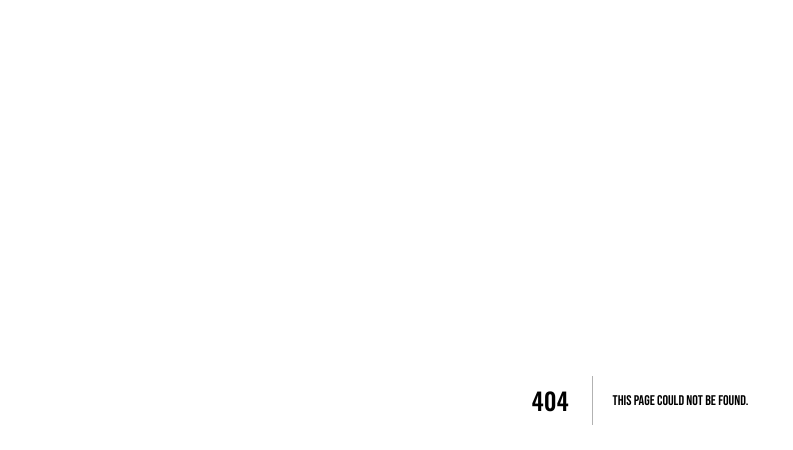
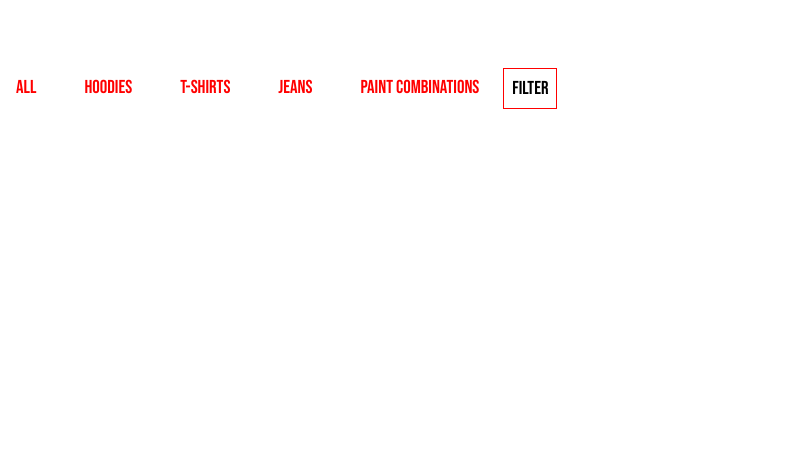
Before and after one commit to matolres/nila-c, a Next.js app: page /shop in a window 1280 px wide. Before the commit this address had no page. Shown: the top 450 px of the page, without its empty margins (0-793 px from the left). Built offline with nearby package versions, Linux system fonts and the light colour scheme; a web font is replaced by a local one.

Commit message:
starting shop page + menu color change

```diff
--- a/src/app/components/menu.jsx
+++ b/src/app/components/menu.jsx
@@ -1,6 +1,6 @@
 "use client"
 import styles from "@/app/css/menu.module.scss"
-import { useState, useEffect } from "react";
+import { useState} from "react";
 import Link from "next/link";
 import gsap from "gsap";
 import { useGSAP } from "@gsap/react";
@@ -20,12 +20,21 @@ export default function Menu() {
 
         if (isOpen) {
         gsap.from(".item-text",{
-            y: 15,
-            clipPath: 'polygon(0 100%, 100% 100%, 100% 100%, 0% 100%)',
-            stagger: 0.03,
-            delay: 0.8,
-            duration: 0.8
+            y: 150,
+            stagger: 0.05,
+            delay: 0.6,
+            duration: 0.3,
+            ease: "circ.out",
         })
+        gsap.to(".item-text",{
+            y: 10,
+
+            stagger: 0.05,
+            delay: 0.7,
+            duration: 0.2,
+            ease: "circ.out",
+        })
+
         gsap.to(".moveMe", {
             duration:0.3,
             height:"100vh",
@@ -40,13 +49,22 @@ export default function Menu() {
 
     }
         else {
+            gsap.from(".item-text",{
+                y: 10,
+
+                stagger: 0.05,
+                delay: 0.2,
+                duration: 0.6,
+                ease: "circ.out",
+            })
             gsap.to(".item-text",{
-                y: 0,
-                clipPath: 'polygon(0 0, 100% 0, 100% 100%, 0% 100%) ',
-                stagger: 0.03,
-                delay: 0.8,
-                duration: 0.2
+                y: 120,
+                stagger: 0.05,
+                delay: 0.2,
+                duration: 0.6,
+                ease: "circ.out",
             })
+
 
 
             gsap.to(".moveMe", {
@@ -87,10 +105,11 @@ export default function Menu() {
     <rect class="moveMe" width="100%"  fill="yellow" y="0%" x="0" >
     </rect>
 
-    <text className={styles.logo} transform="translate(45 40)" text-anchor="middle" font-size="25" fill="yellow">NILA-C</text>
+    <Link rel="stylesheet" href="/"><text className={styles.logo} transform="translate(45 40)" text-anchor="middle" font-size="25" fill="yellow">NILA-C</text></Link>
     <line x1="0" y1="60" x2="100%" y2="60" stroke="yellow" stroke-width="2" />
     <g clip-path="url(#theClipPath)" width="100%">
-        <text className={styles.logo_overlay} transform="translate(45 40)" text-anchor="middle" font-size="25" fill="blue">NILA-C</text>
+
+        <Link rel="stylesheet" href="/"><text className={styles.logo_overlay} transform="translate(45 40)" text-anchor="middle" font-size="25" fill="blue">NILA-C</text></Link>
         <line x1="0" y1="60" x2="100%" y2="60" stroke="blue" stroke-width="2" />
     </g>
 
@@ -104,10 +123,10 @@ export default function Menu() {
 <div className={`${styles.items_container} ${isOpen ? styles.animate_menu : styles.animate_menu_up}`}>
 
                 <ul className={styles.items} >
-                    <Link href='/'><li class="item-text" className={styles.item}>SHOP</li></Link>
-                    <Link href='/artists'><li class="item-text" className={styles.item}>LOOKBOOK</li></Link>
-                    <Link href='/paystep'><li class="item-text" className={styles.item}>ABOUT</li></Link>
-                    <Link href='/paystep'><li class="item-text" className={styles.item}>CONTACT</li></Link>
+                    <Link href='/shop'><li class="item-text" className={styles.item}>SHOP</li></Link>
+                    <Link href='/lookbook'><li class="item-text" className={styles.item}>LOOKBOOK</li></Link>
+                    <Link href='/about'><li class="item-text" className={styles.item}>ABOUT</li></Link>
+                    <Link href='/contact'><li class="item-text" className={styles.item}>CONTACT</li></Link>
                 </ul>
                 </div>
 </header>
--- a/src/app/css/menu.module.scss
+++ b/src/app/css/menu.module.scss
@@ -44,12 +44,22 @@
         .logo {
             font-weight: bolder;
             font-size: 2rem;
+            color: yellow;
 
+        }
+        .line {
+            color: yellow;
+            stroke-width: 2px;
         }
         .logo_overlay {
             font-weight: bolder;
             font-size: 2rem;
+            color: blue;
+        }
 
+        .line_overlay {
+            color: blue;
+            stroke-width: 2px;
         }
 
 
@@ -80,11 +90,12 @@
             top: -100vh;
           }
 
-        .item-text {
+        .item{
             display: block;
             clip-path: polygon(0 0, 100% 0, 100% 100%, 0% 100%);
             text-align: center;
             color: blue;
+            transform: translateY(-150px);
         }
 
 
--- /dev/null
+++ b/src/app/css/shop.module.scss
@@ -0,0 +1,56 @@
+
+.container_1 {
+    position: relative; /* Add this to establish a positioning context */
+    display: flex;
+
+
+.background {
+    background-color: white;
+    width: 100%;
+    height: 60px;
+    position: fixed;
+    top: 0; /* Ensures it sticks to the top */
+    z-index: 10;
+}
+
+.menu {
+    position: absolute;
+    top: 0; /* Ensures it's positioned at the top */
+    left: 0; /* Adjust as needed */
+    z-index: 20; /* Ensures it's above the background */
+}
+
+.container_1_1 {
+    flex: 1; /* This will make the categories take the remaining space */
+    margin-top: 60px;
+    overflow-x: scroll;
+    display: flex;
+    .filter {
+        margin: 0.5rem;
+        border: 1px red solid;
+        padding: 0.5rem ;
+    }
+    /* Adjust this value to leave space for the fixed background */
+}
+.container_1_1_1 {
+    display: flex;
+    overflow-x: scroll;
+
+    flex-direction: row;
+    gap: 1rem;
+
+
+    li {
+        list-style: none;
+        flex: 1;
+        white-space: nowrap;
+        margin: 1rem;
+        font-family: "Bebas Neue", sans-serif;
+        font-weight: 400;
+        font-style: normal;
+        text-align: center;
+        font-size: 18.72px;
+        color: red;
+    }
+}
+}
--- /dev/null
+++ b/src/app/shop/page.jsx
@@ -0,0 +1,29 @@
+import Menu from "../components/menu"
+import styles from '@/app/css/shop.module.scss'
+
+
+export default function Shop() {
+    return(
+        <>
+
+        <main className={styles.container_1}>
+        <div className={styles.background}></div>
+        <Menu className={styles.menu}/>
+
+        <section className={styles.container_1_1}>
+            <ul className={styles.container_1_1_1}>
+                <li>ALL</li>
+                <li>HOODIES</li>
+                <li>T-SHIRTS</li>
+                <li>JEANS</li>
+                <li>PAINT COMBINATIONS</li>
+
+            </ul>
+            <h3 className={styles.filter}>FILTER</h3>
+        </section>
+
+
+        </main>
+        </>
+    )
+}
```
Also changed, not shown: src/app/about/page.jsx (added), src/app/contact/page.jsx (added), src/app/lookbook/page.jsx (added), src/app/pages/shop.jsx (deleted).
